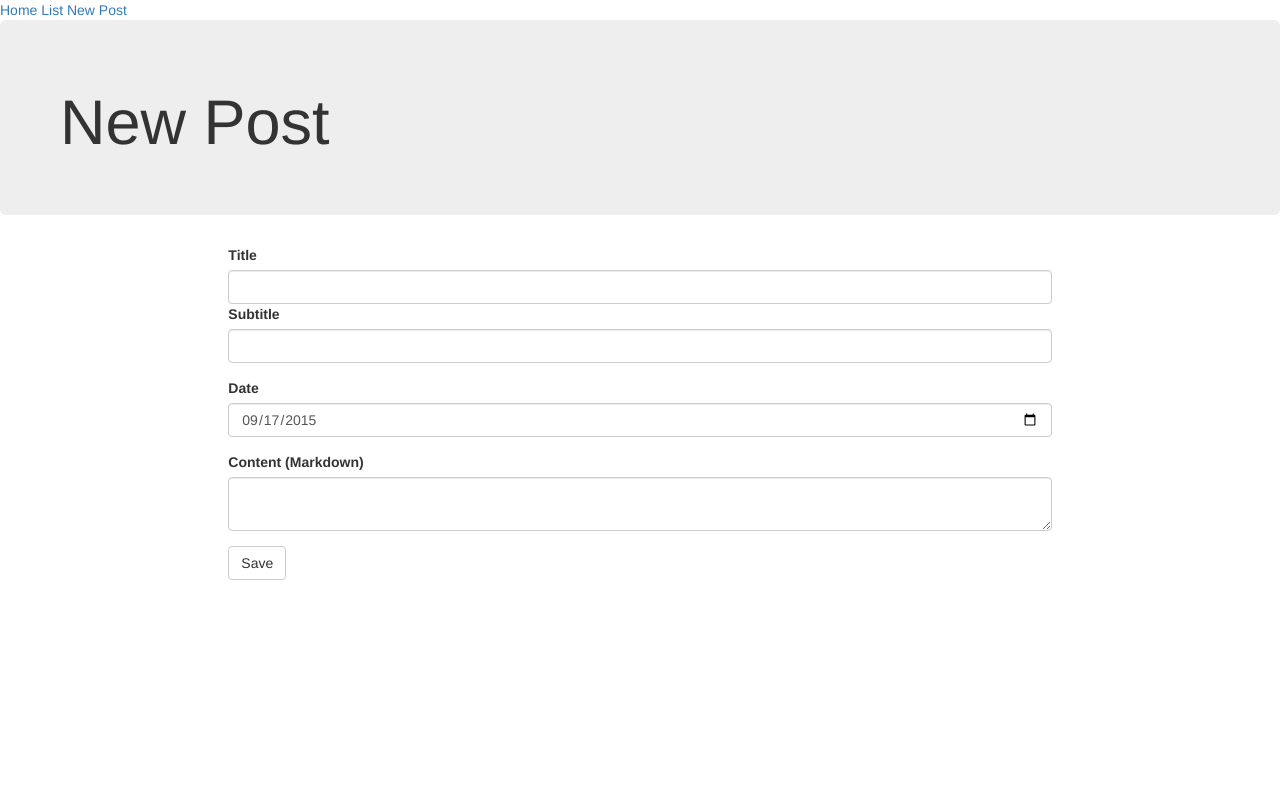
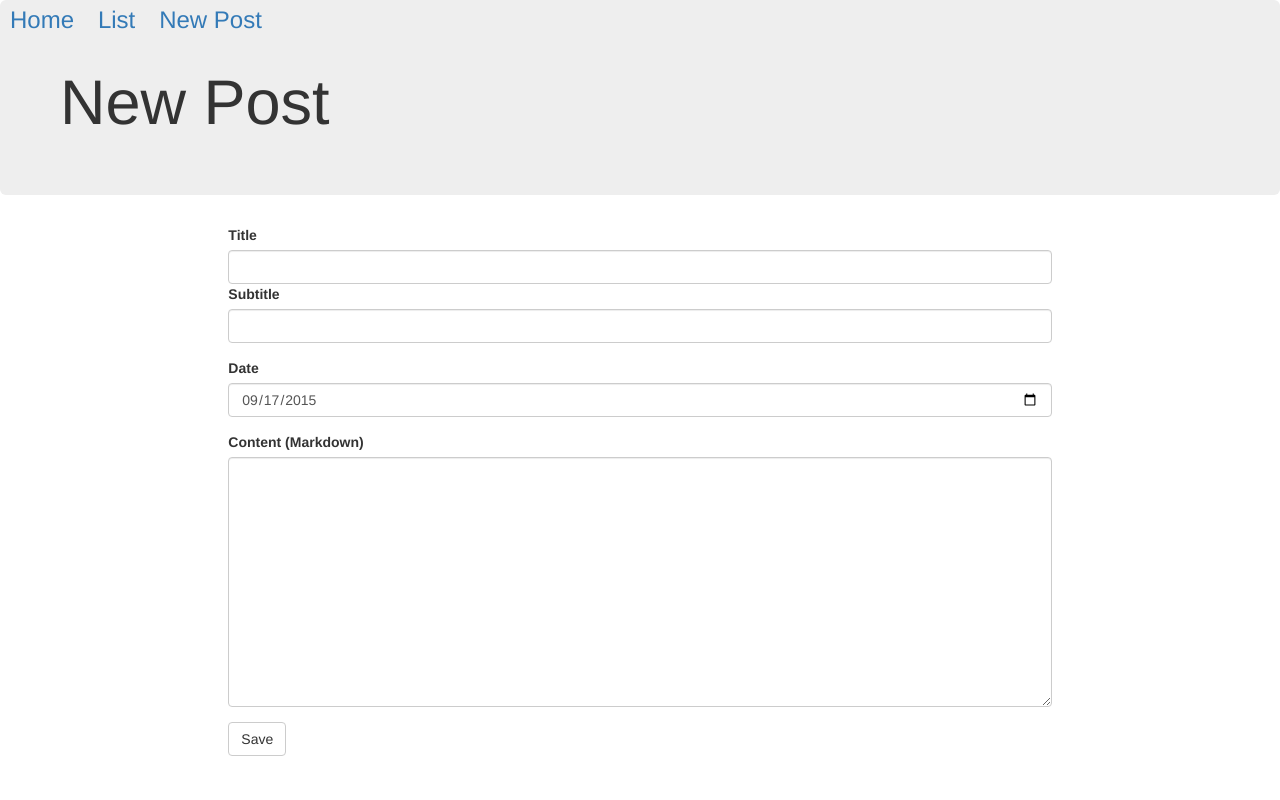
Before and after one commit to lphk92/NoServerBlog, a Flask app: page /new in a window 1280 px wide. Run offline with Flask 2, Linux system fonts and the light colour scheme; some libraries are stand-ins or nearby versions.

Commit message:
Added some navbar style

```diff
--- a/static/css/base.css
+++ b/static/css/base.css
@@ -3,3 +3,19 @@
     padding: 0px;
     margin: 0px;
 }
+
+nav
+{
+    height: 40px;
+    position: absolute;
+    top: 0;
+    left: 0;
+    z-index: 99;
+}
+
+nav > a
+{
+    font-size: 24px;
+    padding: 0px 10px;
+    line-height: 40px;
+}
--- a/templates/edit_post.html
+++ b/templates/edit_post.html
@@ -1,5 +1,12 @@
 {% from 'macros.html' import header, nav %}
-{{ header('Edit Post') }}
+{{ header('Edit Post', '
+    <style>
+    textarea
+    {
+        min-height: 250px;
+    }
+    </style>
+    ') }}
 
     <body>
         {{ nav(False) }}
@@ -15,12 +22,14 @@
 
                 <div class="row col-lg-8 col-lg-offset-2 col-md-10 col-md-offset-1">
                     <form action="{{ url_for('execute_post_edit') }}" method="POST">
+
                         <div class="form-group">
                             <label for="title">Title</label>
                             <input name="title"
                                    type="text"
                                    class="form-control"
                                    value="{{ post.title }}"/>
+
                         <div class="form-group">
                             <label for="subtitle">Subtitle</label>
                             <input name="subtitle"
@@ -28,6 +37,7 @@
                                    class="form-control"
                                    value="{{ post.subtitle }}"/>
                         </div>
+
                         <div class="form-group">
                             <label for="date">Date</label>
                             <input name="date"
@@ -39,6 +49,7 @@
                                    value="{{ today }}"/>
                                {% endif %}
                         </div>
+
                         <div class="form-group">
                             <label for="content">Content (Markdown)</label>
                             <textarea name="content" class="form-control">{{ post.content }}</textarea>
```
